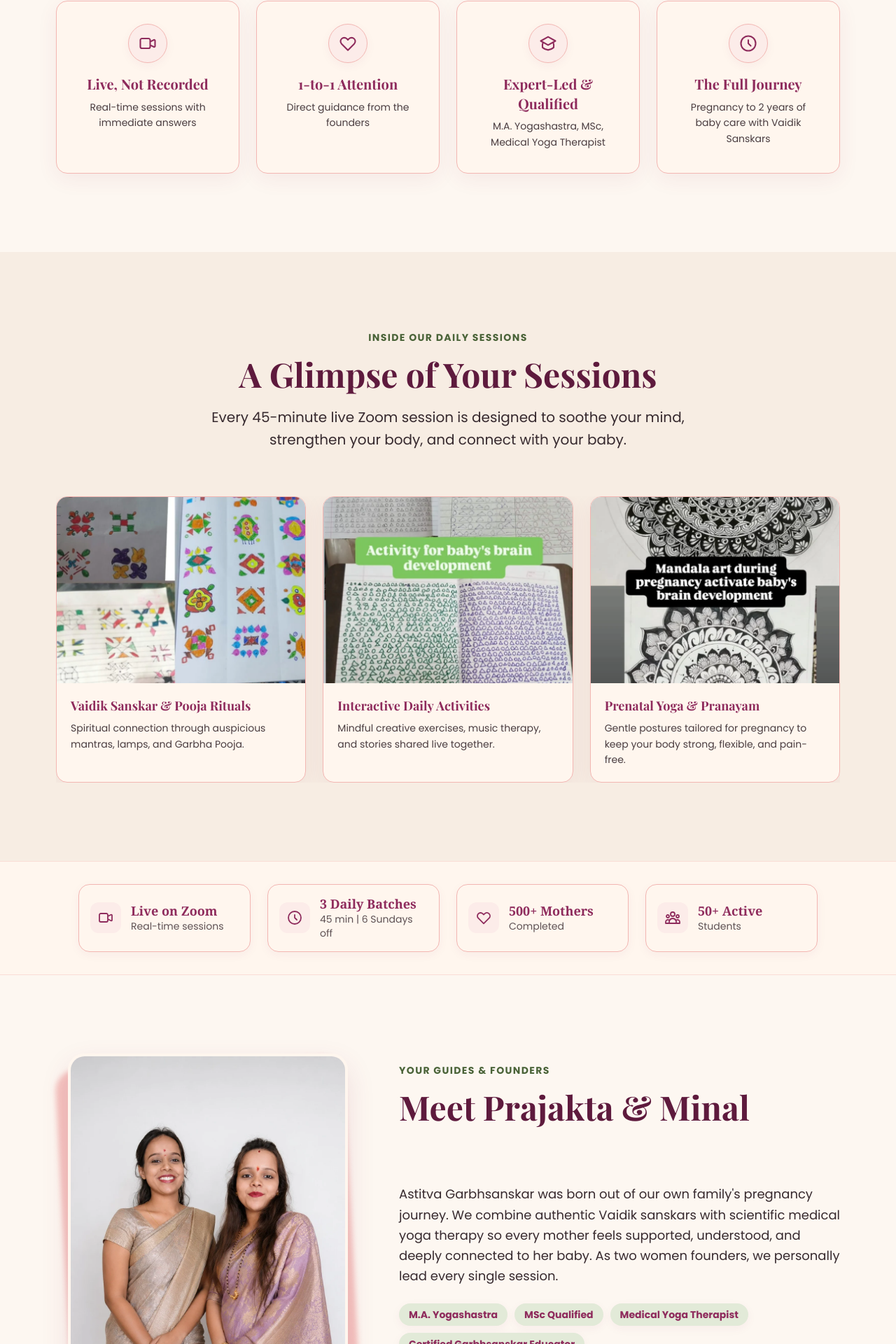
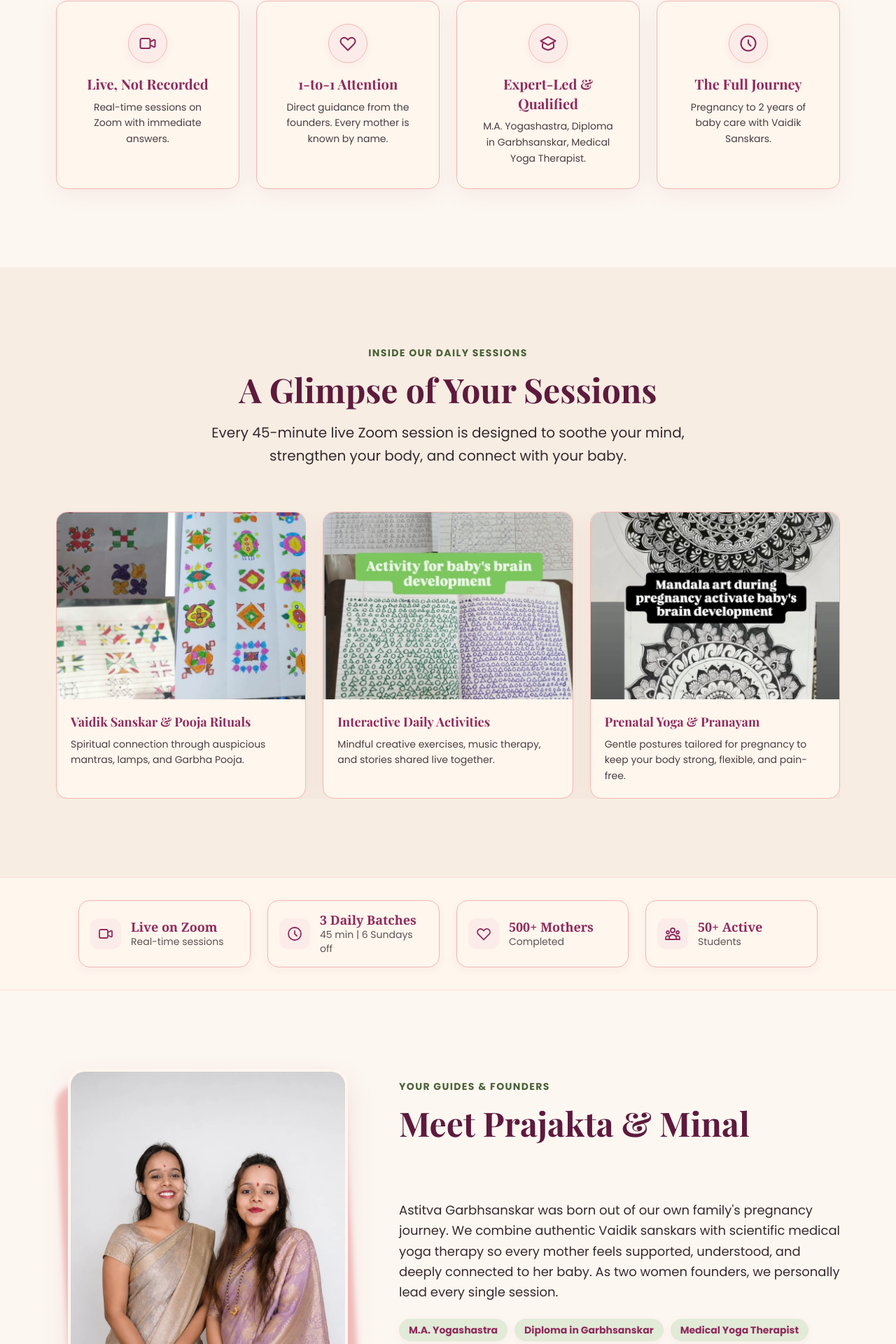
Before and after one commit to pranshu-pahade/astitva-garbhsanskar, a Next.js app: page / in a window 1280 px wide. Shown: the part 2032-3952 px from the top of the page at 70% size. Built offline with nearby package versions, Linux system fonts and the light colour scheme; no server answers; the database is empty.

Commit message:
Update Minal Purkar's qualification from MSc to Diploma in Garbhsanskar

```diff
--- a/src/app/about/page.tsx
+++ b/src/app/about/page.tsx
@@ -124,7 +124,7 @@ export default function AboutPage() {
               </p>
               <div className="flex flex-wrap gap-2 mt-auto">
                 <span className="px-3 py-1 rounded-full bg-[#E2EAD8] text-[#8E2B5C] text-xs font-bold">
-                  MSc Qualified
+                  Diploma in Garbhsanskar
                 </span>
                 <span className="px-3 py-1 rounded-full bg-[#E2EAD8] text-[#8E2B5C] text-xs font-bold">
                   Certified Garbhsanskar Educator
--- a/src/app/layout.tsx
+++ b/src/app/layout.tsx
@@ -77,7 +77,7 @@ export default function RootLayout({
       {
         "@type": "Person",
         name: "Minal Purkar",
-        jobTitle: "MSc, Certified Garbhsanskar Educator",
+        jobTitle: "Diploma in Garbhsanskar, Certified Garbhsanskar Educator",
       },
     ],
     address: {
--- a/src/components/sections/home/AstitvaDifferenceSection.tsx
+++ b/src/components/sections/home/AstitvaDifferenceSection.tsx
@@ -13,8 +13,8 @@ export const AstitvaDifferenceSection: React.FC = () => {
 
   const differences = [
     {
-      title: "Live, Not Recorded",
-      subtitle: "Real-time sessions with immediate answers",
+      title: t.difference.d1Title,
+      subtitle: t.difference.d1Desc,
       icon: (
         <path
           strokeLinecap="round"
@@ -25,8 +25,8 @@ export const AstitvaDifferenceSection: React.FC = () => {
       ),
     },
     {
-      title: "1-to-1 Attention",
-      subtitle: "Direct guidance from the founders",
+      title: t.difference.d2Title,
+      subtitle: t.difference.d2Desc,
       icon: (
         <path
           strokeLinecap="round"
@@ -37,8 +37,8 @@ export const AstitvaDifferenceSection: React.FC = () => {
       ),
     },
     {
-      title: "Expert-Led & Qualified",
-      subtitle: "M.A. Yogashastra, MSc, Medical Yoga Therapist",
+      title: t.difference.d3Title,
+      subtitle: t.difference.d3Desc,
       icon: (
         <path
           strokeLinecap="round"
@@ -49,8 +49,8 @@ export const AstitvaDifferenceSection: React.FC = () => {
       ),
     },
     {
-      title: "The Full Journey",
-      subtitle: "Pregnancy to 2 years of baby care with Vaidik Sanskars",
+      title: t.difference.d4Title,
+      subtitle: t.difference.d4Desc,
       icon: (
         <path
           strokeLinecap="round"
@@ -65,9 +65,9 @@ export const AstitvaDifferenceSection: React.FC = () => {
   return (
     <Section bgColor="cream-50" id="difference">
       <SectionHeading
-        eyebrow="WHY MOTHERS TRUST US"
-        title="Why Choose Astitva?"
-        subtitle="We aren't a high-volume app or recorded course. We are two founder-teachers guiding you personally every morning and evening."
+        eyebrow={t.difference.eyebrow}
+        title={t.difference.title}
+        subtitle={t.difference.subtitle}
       />
 
       <div className="grid grid-cols-1 sm:grid-cols-2 lg:grid-cols-4 gap-6">
--- a/src/components/sections/home/MeetFoundersSection.tsx
+++ b/src/components/sections/home/MeetFoundersSection.tsx
@@ -14,7 +14,7 @@ export const MeetFoundersSection: React.FC = () => {
 
   const credentials = [
     "M.A. Yogashastra",
-    "MSc Qualified",
+    "Diploma in Garbhsanskar",
     "Medical Yoga Therapist",
     "Certified Garbhsanskar Educator",
   ];
--- a/src/lib/translations.ts
+++ b/src/lib/translations.ts
@@ -77,7 +77,7 @@ export const translations = {
       d2Title: "1-to-1 Attention",
       d2Desc: "Direct guidance from the founders. Every mother is known by name.",
       d3Title: "Expert-Led & Qualified",
-      d3Desc: "M.A. Yogashastra, MSc, Medical Yoga Therapist.",
+      d3Desc: "M.A. Yogashastra, Diploma in Garbhsanskar, Medical Yoga Therapist.",
       d4Title: "The Full Journey",
       d4Desc: "Pregnancy to 2 years of baby care with Vaidik Sanskars.",
     },
@@ -173,7 +173,7 @@ export const translations = {
       d2Title: "१-ऑन-१ वैयक्तिक लक्ष",
       d2Desc: "थेट संस्थापकांचे मार्गदर्शन. प्रत्येक मातेला नावाने ओळखले जाते.",
       d3Title: "तज्ज्ञ व पदवीधर मार्गदर्शक",
-      d3Desc: "एम.ए. योगशास्त्र, एम.एस्सी., मेडिकल योग थेरपिस्ट.",
+      d3Desc: "एम.ए. योगशास्त्र, डिप्लोमा इन गर्भसंस्कार, मेडिकल योग थेरपिस्ट.",
       d4Title: "संपूर्ण प्रवास",
       d4Desc: "गर्भधारणा, प्रसूती आणि बाळाच्या २ वर्षांपर्यंत वैदिक संस्कार.",
     },
```
